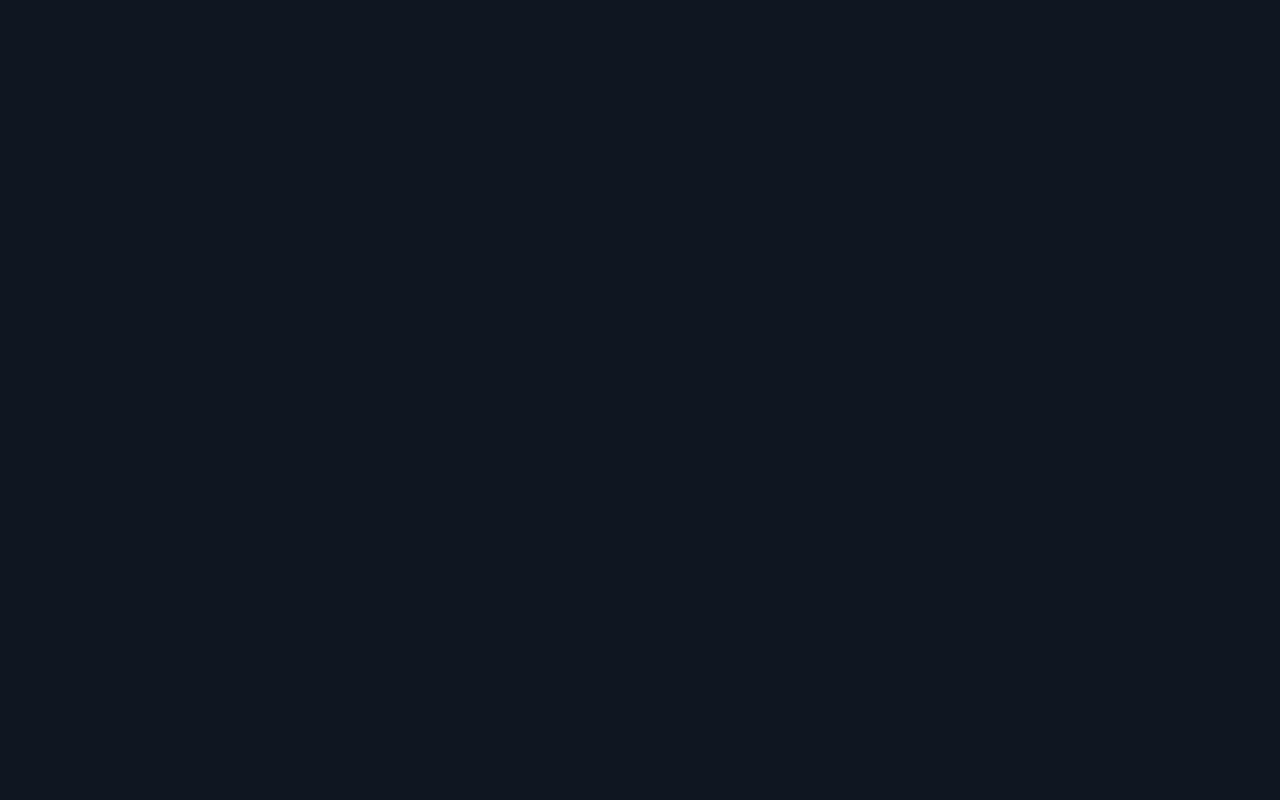
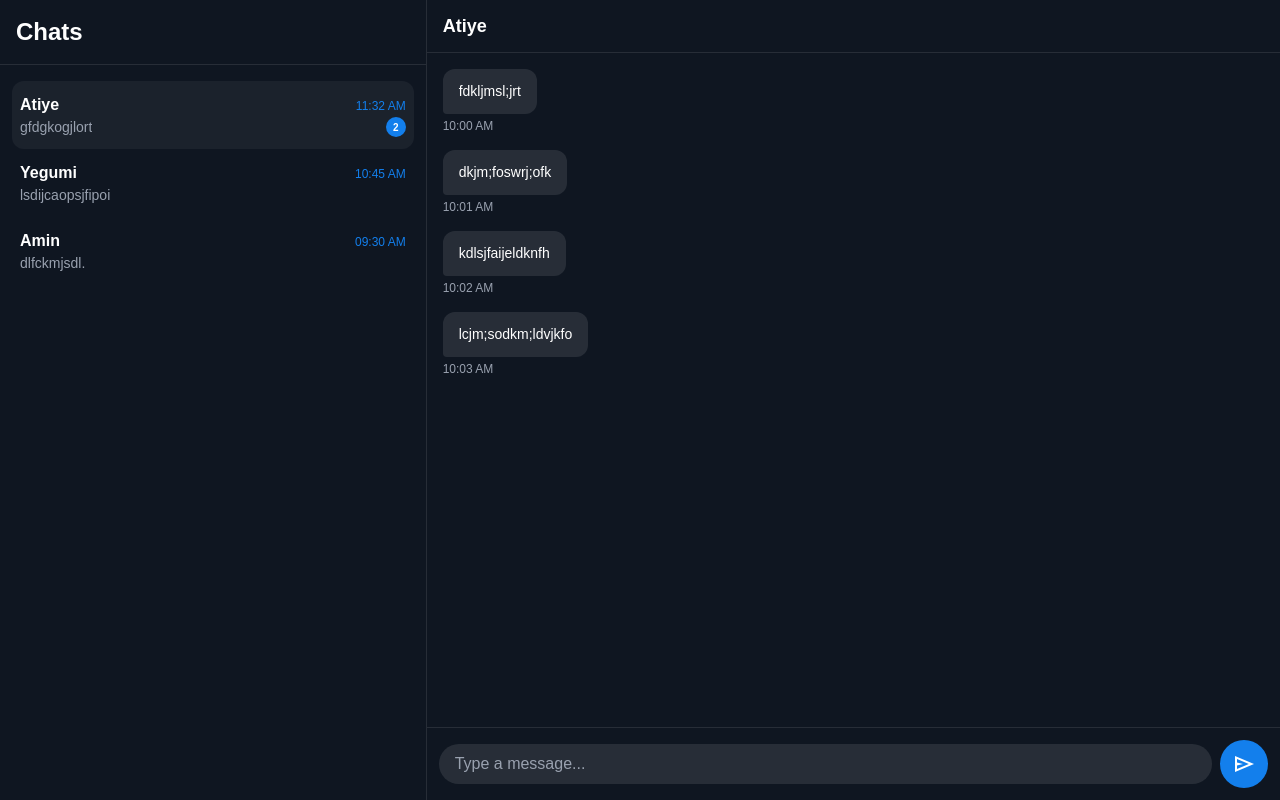
Before and after one commit to encryptedtunnel/frontend, a React (Vite) app: page /chat/1 in a window 1280 px wide. Before the commit this address had no page. Built offline with nearby package versions, Linux system fonts and the light colour scheme.

Commit message:
inbox and chat window ui

```diff
--- a/src/App.jsx
+++ b/src/App.jsx
@@ -2,6 +2,7 @@ import { BrowserRouter, Routes, Route } from "react-router-dom";
 import Welcome from "./pages/Welcome";
 import SignUp from "./pages/SignUp";
 import Login from "./pages/Login";
+import Inbox from "./pages/Inbox";
 
 function App() {
   return (
@@ -10,6 +11,8 @@ function App() {
         <Route path="/" element={<Welcome />} />
         <Route path="/signup" element={<SignUp />} />
         <Route path="/login" element={<Login />} />
+        <Route path="/inbox" element={<Inbox />}/>
+        <Route path="/chat/:id" element={<Inbox />}/>
       </Routes>
     </BrowserRouter>
   );
--- /dev/null
+++ b/src/components/ChatListItem.jsx
@@ -0,0 +1,27 @@
+export default function ChatListItem({ chat, onClick, isActive = false }) {
+  return (
+    <div
+      onClick={onClick}
+      className={`flex cursor-pointer items-center gap-4 rounded-xl py-3 px-2 hover:bg-white/5 ${
+        isActive ? "bg-white/5" : ""
+      }`}
+    >
+      <div className="flex-grow overflow-hidden">
+        <div className="flex items-baseline justify-between">
+          <p className="truncate text-base font-semibold text-white">{chat.name}</p>
+          <p className="text-xs text-primary">{chat.time}</p>
+        </div>
+
+        <div className="flex items-start justify-between gap-2">
+          <p className="truncate text-sm text-gray-400">{chat.lastMessage}</p>
+
+          {chat.unread > 0 && (
+            <div className="flex h-5 min-w-[20px] items-center justify-center rounded-full bg-primary text-[10px] font-bold text-white px-1">
+              {chat.unread}
+            </div>
+          )}
+        </div>
+      </div>
+    </div>
+  );
+}
--- /dev/null
+++ b/src/components/ChatWindow.jsx
@@ -0,0 +1,83 @@
+import { useState } from "react";
+
+export default function ChatWindow({ chat, onBack }) {
+  const [message, setMessage] = useState("");
+  const [messages, setMessages] = useState(chat.messages || []);
+
+  const sendMessage = () => {
+    if (!message.trim()) return;
+
+    const newMsg = {
+      id: Date.now(),
+      from: "me",
+      text: message,
+      time: "Now",
+    };
+
+    setMessages((prev) => [...prev, newMsg]);
+    setMessage("");
+  };
+
+  return (
+    <div className="flex flex-col h-full w-full bg-bg-dark text-white overflow-x-hidden">
+
+      <header className="flex items-center gap-3 px-4 py-3 border-b border-white/10 bg-bg-dark sticky top-0 z-10 w-full">
+        <button
+          className="md:hidden text-primary flex items-center gap-1"
+          onClick={onBack}
+        >
+          <span className="material-symbols-outlined">arrow_back_ios_new</span>
+          <span>Back</span>
+        </button>
+
+        <h1 className="text-lg font-bold truncate">{chat.name}</h1>
+      </header>
+
+      <main className="flex-1 overflow-y-auto overflow-x-hidden p-4 flex flex-col gap-4 min-h-0 max-w-full">
+
+        {messages.map((msg, index) => (
+          <div
+            key={index}
+            className={`flex w-full ${msg.from === "me" ? "justify-end" : "justify-start"}`}
+          >
+            <div className="flex flex-col max-w-[75%] break-words">
+              <p
+                className={`px-4 py-3 rounded-xl text-sm leading-normal ${
+                  msg.from === "me"
+                    ? "bg-primary text-white rounded-br-sm"
+                    : "bg-white/10 text-white rounded-bl-sm"
+                }`}
+              >
+                {msg.text}
+              </p>
+              <span className="text-xs text-gray-400 mt-1">
+                {msg.time}
+              </span>
+            </div>
+          </div>
+        ))}
+
+      </main>
+
+      <footer className="p-3 border-t border-white/10 bg-bg-dark flex items-center gap-2 sticky bottom-0 w-full">
+
+        <input
+          className="flex-1 rounded-full px-4 py-2 bg-white/10 text-white outline-none
+                     focus:ring-2 focus:ring-primary placeholder-gray-400"
+          placeholder="Type a message..."
+          value={message}
+          onChange={(e) => setMessage(e.target.value)}
+          onKeyDown={(e) => e.key === "Enter" && sendMessage()}
+        />
+
+        <button
+          onClick={sendMessage}
+          className="w-12 h-12 rounded-full bg-primary flex items-center justify-center"
+        >
+          <span className="material-symbols-outlined text-2xl">send</span>
+        </button>
+
+      </footer>
+    </div>
+  );
+}
--- /dev/null
+++ b/src/components/MessageBubble.jsx
@@ -0,0 +1,23 @@
+export default function MessageBubble({ message }) {
+  const isMe = message.from === "me";
+
+  return (
+    <div className={`flex w-full ${isMe ? "justify-end" : "justify-start"}`}>
+      <div className="flex flex-col max-w-[80%]">
+        <p
+          className={`px-4 py-3 text-base rounded-xl ${
+            isMe
+              ? "bg-primary text-white rounded-br-sm self-end"
+              : "bg-[#233648] text-white rounded-bl-sm"
+          }`}
+        >
+          {message.text}
+        </p>
+
+        <span className="text-xs text-gray-500 mt-1 self-end">
+          {message.time}
+        </span>
+      </div>
+    </div>
+  );
+}
--- /dev/null
+++ b/src/components/MessageInput.jsx
@@ -0,0 +1,30 @@
+import { useState } from "react";
+
+export default function MessageInput({ onSend }) {
+  const [text, setText] = useState("");
+
+  const handleSend = () => {
+    if (!text.trim()) return;
+    onSend(text.trim());
+    setText("");
+  };
+
+  return (
+    <div className="flex items-center gap-2 p-2 border-t border-white/10 bg-bg-dark">
+      <input
+        value={text}
+        onChange={(e) => setText(e.target.value)}
+        className="flex-1 rounded-full bg-gray-700 px-4 py-2 text-white placeholder-gray-400 focus:outline-none"
+        placeholder="Type a message..."
+      />
+
+      <button
+        onClick={handleSend}
+        className="flex h-10 w-10 items-center justify-center rounded-full bg-primary text-white"
+        aria-label="Send"
+      >
+        <span className="material-symbols-outlined text-2xl">send</span>
+      </button>
+    </div>
+  );
+}
--- /dev/null
+++ b/src/data/chats.js
@@ -0,0 +1,44 @@
+// src/data/chats.js
+export const chats = [
+  {
+    id: 1,
+    name: "Atiye",
+    username: "Atti",
+    lastMessage: "gfdgkogjlort",
+    unread: 2,
+    time: "11:32 AM",
+    messages: [
+      { fromMe: false, text: "fdkljmsl;jrt", time: "10:00 AM" },
+      { fromMe: true, text: "dkjm;foswrj;ofk", time: "10:01 AM" },
+      { fromMe: false, text: "kdlsjfaijeldknfh", time: "10:02 AM" },
+      { fromMe: true, text: "lcjm;sodkm;ldvjkfo", time: "10:03 AM" },
+    ],
+  },
+
+  {
+    id: 2,
+    name: "Yegumi",
+    username: "Yegumi",
+    unread: 0,
+    lastMessage: "lsdijcaopsjfipoi",
+    time: "10:45 AM",
+    messages: [
+      { fromMe: false, text: "sdckl;sofjsope", time: "11:10 AM" },
+      { fromMe: true, text: ";laosdk;slafkoseprfk;", time: "11:11 AM" },
+      { fromMe: false, text: "lsxkds;aodp", time: "11:12 AM" },
+    ],
+  },
+
+  {
+    id: 3,
+    name: "Amin",
+    username: "Amin",
+    unread: 0,
+    lastMessage: "dlfckmjsdl.",
+    time: "09:30 AM",
+    messages: [
+      { fromMe: false, text: "kjmK:Zdxjmslakidjsl", time: "09:20 AM" },
+      { fromMe: true, text: "lkxjmaslkcdijlasop", time: "09:25 AM" },
+    ],
+  },
+];
--- /dev/null
+++ b/src/pages/Inbox.jsx
@@ -0,0 +1,105 @@
+import { useState, useEffect } from "react";
+import { chats as mockChats } from "../data/chats";
+import ChatListItem from "../components/ChatListItem";
+import ChatWindow from "../components/ChatWindow";
+import { useNavigate, useParams } from "react-router-dom";
+
+export default function Inbox() {
+  const nav = useNavigate();
+  const params = useParams();
+  const chatId = params.id ? Number(params.id) : null;
+
+  const loadChats = () => {
+    const saved = localStorage.getItem("chats");
+    return saved ? JSON.parse(saved) : mockChats;
+  };
+
+  const [chats, setChats] = useState(loadChats);
+
+  useEffect(() => {
+    localStorage.setItem("chats", JSON.stringify(chats));
+  }, [chats]);
+
+  const selectedChat = chats.find((c) => c.id === chatId) || null;
+
+  const handleSendMessage = (id, text) => {
+    setChats((prev) =>
+      prev.map((chat) => {
+        if (chat.id !== id) return chat;
+
+        const updatedMessages = [
+          ...chat.messages,
+          {
+            fromMe: true,
+            text,
+            time: "Now",
+          },
+        ];
+
+        return {
+          ...chat,
+          messages: updatedMessages,
+          lastMessage: text,
+          time: "Now",
+        };
+      })
+    );
+  };
+
+  const handleSelectChat = (chat) => {
+    nav(`/chat/${chat.id}`);
+  };
+
+  const handleBack = () => {
+    nav("/inbox");
+  };
+
+  return (
+    <div className="flex h-screen bg-bg-dark text-white">
+
+      <aside
+        className={`
+          bg-bg-dark border-r border-white/10
+          md:w-1/3 w-full
+          ${selectedChat ? "hidden md:block" : "block"}
+        `}
+      >
+
+        <div className="p-4 border-b border-white/10">
+          <h1 className="text-2xl font-bold">Chats</h1>
+        </div>
+
+        <div className="overflow-y-auto h-[calc(100vh-72px)] px-3 py-4">
+          {chats.map((chat) => (
+            <ChatListItem
+              key={chat.id}
+              chat={chat}
+              isActive={selectedChat?.id === chat.id}
+              onClick={() => handleSelectChat(chat)}
+            />
+          ))}
+        </div>
+      </aside>
+
+
+      <main
+        className={`
+          flex-1 flex flex-col h-full w-full
+          ${selectedChat ? "flex md:flex" : "hidden md:flex"}
+        `}
+      >
+        {selectedChat ? (
+          <ChatWindow
+            chat={selectedChat}
+            onSendMessage={handleSendMessage}
+            onBack={handleBack}
+          />
+        ) : (
+          <div className="flex items-center justify-center w-full text-gray-500">
+            Select a chat to start messaging
+          </div>
+        )}
+      </main>
+    </div>
+  );
+}
--- a/src/pages/SignUp.jsx
+++ b/src/pages/SignUp.jsx
@@ -1,10 +1,12 @@
 import { useState } from "react";
+import { useNavigate } from "react-router-dom";
 import Logo from "../components/Logo";
 import InputField from "../components/InputField";
 import PasswordField from "../components/PasswordField";
 import PrimaryButton from "../components/PrimaryButton";
 
 export default function SignUp() {
+  const navigate= useNavigate();
   const [form, setForm] = useState({
     fullName: "",
     username: "",
@@ -33,6 +35,7 @@ export default function SignUp() {
     e.preventDefault();
     if (error) return;
     console.log(form);
+    navigate("/Inbox");
   };
 
   return (
```
